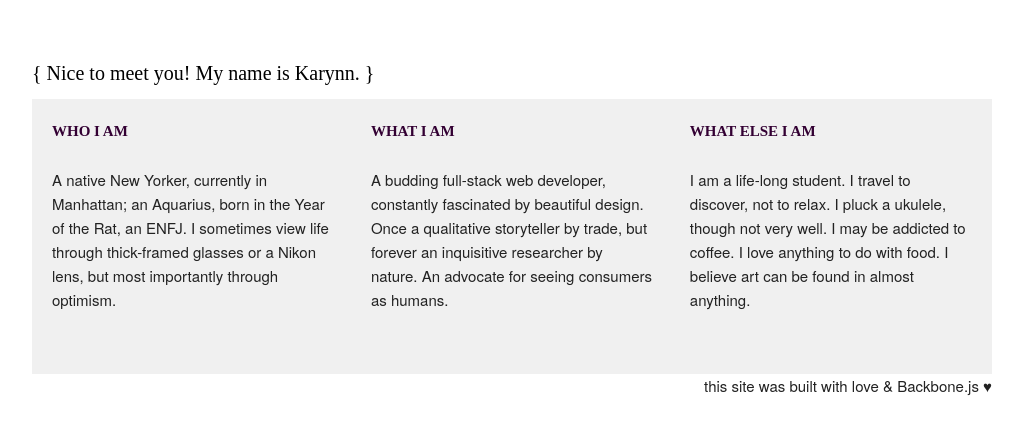
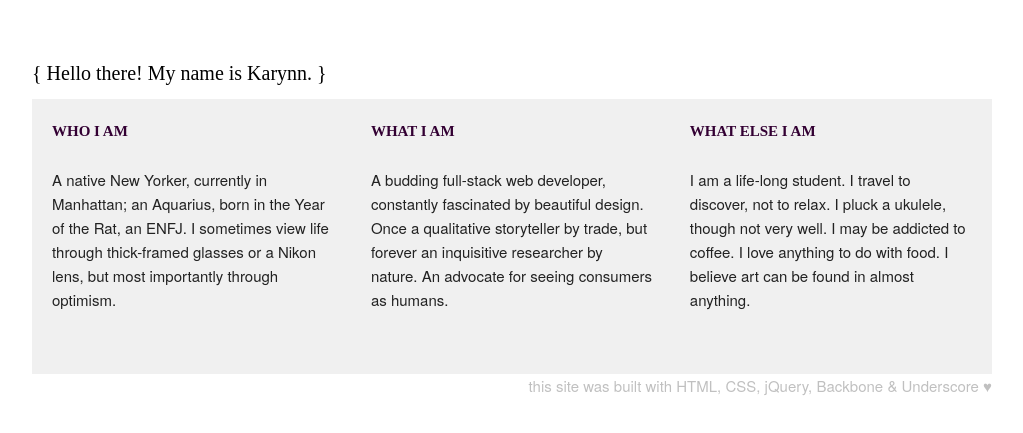
Before and after one commit to karynntran/karynn-elio-tran-backbone, a plain HTML site: page index.html in a window 1280 px wide. Shown: the part 137-570 px from the top of the page, without its empty margins (128-1151 px from the left). Drawn offline with Linux system fonts and the light colour scheme; a web font is replaced by a local one.

Commit message:
Update footer content

```diff
--- a/backbone/views/about-me-view.js
+++ b/backbone/views/about-me-view.js
@@ -11,7 +11,7 @@ var AboutMeView = Backbone.View.extend({
 		return this;
 	},
 	renderTitle: function(){
-		this.titleEl.text("{ Nice to meet you! My name is Karynn. }");
+		this.titleEl.text("{ Hello there! My name is Karynn. }");
 		return this;
 	}
 });
--- a/css/styles.css
+++ b/css/styles.css
@@ -14,6 +14,7 @@ body > #wrapper { height: auto; min-height: 100%; }
     bottom: 0px;
     right: 0px;
     text-align: right;
+    color: #C0C0C0;
 }
 
 body:before {
--- a/index.html
+++ b/index.html
@@ -35,7 +35,7 @@
 				</div>
 
 				<div id="footer">
-					this site was built with love & Backbone.js &#9829
+					this site was built with HTML, CSS, jQuery, Backbone & Underscore &#9829
 				</div>
 			</div>
 		</div>
```
